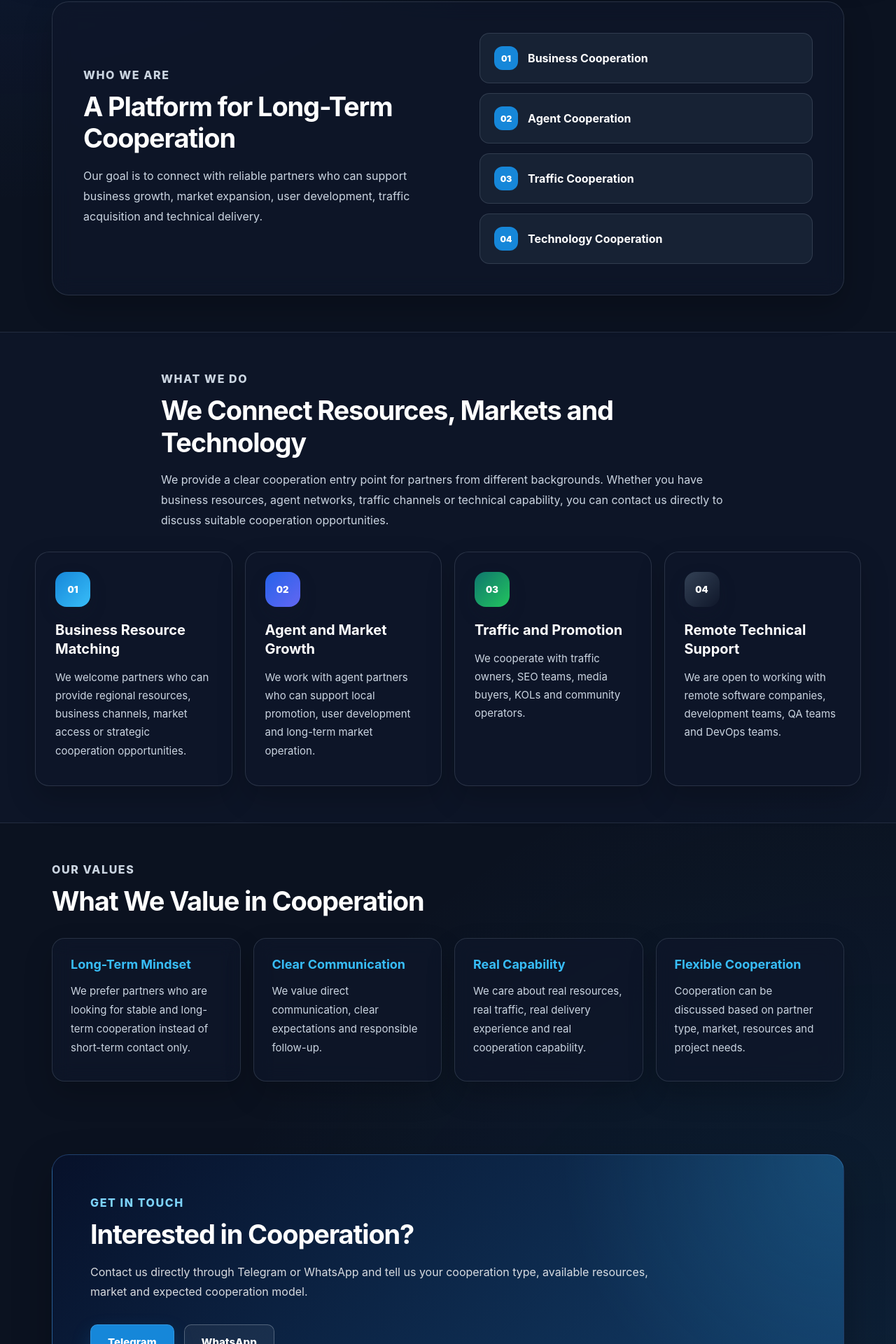
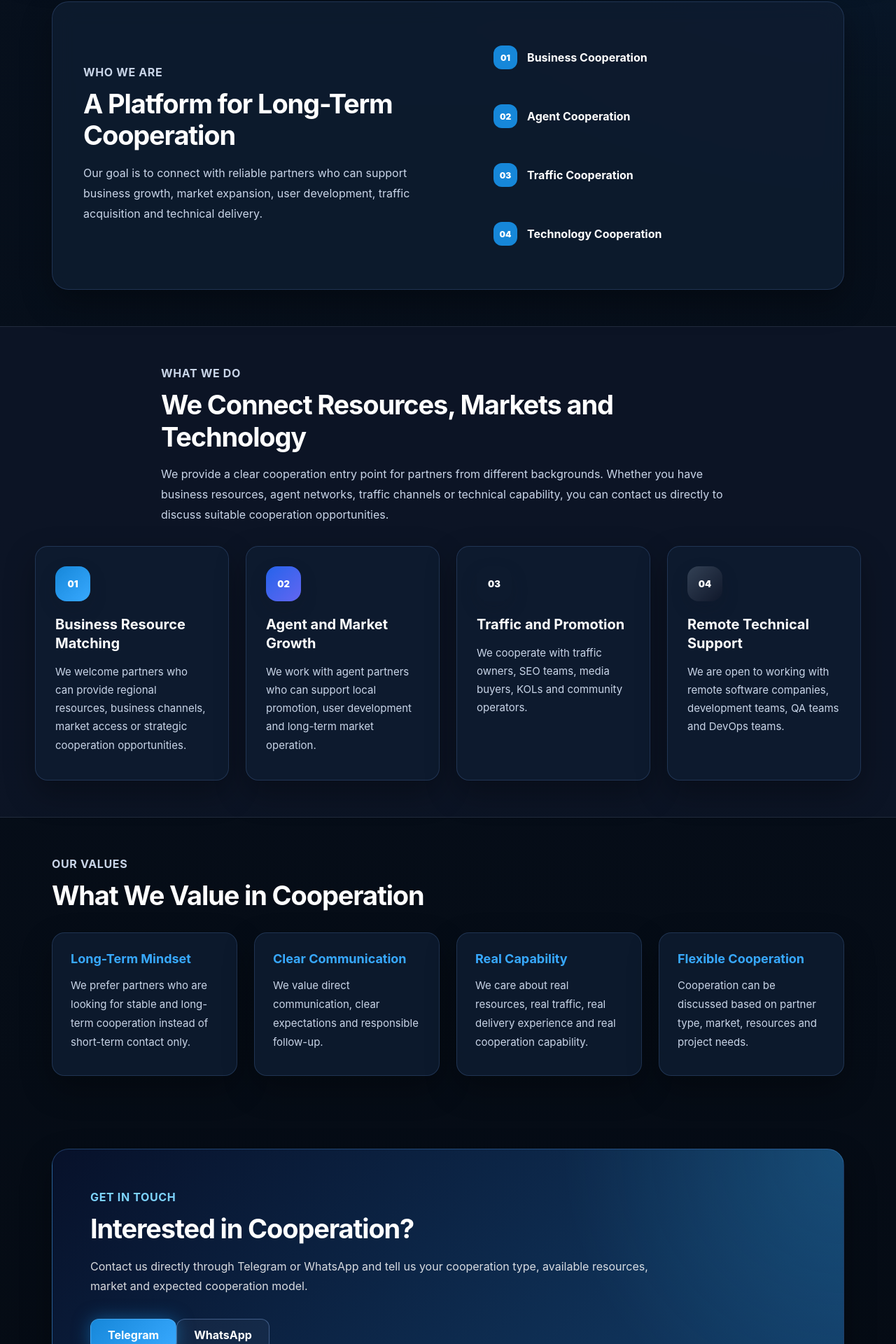
Before and after one commit to hoonic9322/affiliate-website, a Nuxt app: page /about in a window 1280 px wide. Shown: the part 768-2688 px from the top of the page at 70% size. Built offline with nearby package versions, Linux system fonts and the light colour scheme.

Commit message:
Refactor about page shared CSS

```diff
--- a/app/pages/about.vue
+++ b/app/pages/about.vue
@@ -165,7 +165,7 @@ useHead(() => ({
 </script>
 
 <template>
-  <main class="about-page">
+  <main class="about-page page-wrapper">
     <section class="page-hero">
       <div class="page-hero-content">
         <div class="hero-copy">
@@ -183,7 +183,7 @@ useHead(() => ({
         </div>
 
         <div class="hero-visual">
-          <div class="hero-image-card">
+          <div class="hero-image-card glass-card">
             <img
               src="/images/sections/partner-network.png"
               :alt="pageText.heroImageAlt"
@@ -194,7 +194,7 @@ useHead(() => ({
     </section>
 
     <section class="content-section">
-      <div class="split-content">
+      <div class="split-content glass-card">
         <div>
           <p class="section-label">
             {{ pageText.whoLabel }}
@@ -210,22 +210,22 @@ useHead(() => ({
         </div>
 
         <div class="highlight-panel">
-          <div class="highlight-item">
+          <div class="highlight-item basic-card">
             <span>01</span>
             <strong>{{ pageText.business }}</strong>
           </div>
 
-          <div class="highlight-item">
+          <div class="highlight-item basic-card">
             <span>02</span>
             <strong>{{ pageText.agent }}</strong>
           </div>
 
-          <div class="highlight-item">
+          <div class="highlight-item basic-card">
             <span>03</span>
             <strong>{{ pageText.traffic }}</strong>
           </div>
 
-          <div class="highlight-item">
+          <div class="highlight-item basic-card">
             <span>04</span>
             <strong>{{ pageText.technology }}</strong>
           </div>
@@ -248,8 +248,8 @@ useHead(() => ({
         </p>
       </div>
 
-      <div class="card-grid">
-        <div class="info-card">
+      <div class="card-grid card-grid-4">
+        <div class="info-card glass-card hover-card">
           <div class="mini-icon business-mini">01</div>
 
           <h3>{{ pageText.cardOneTitle }}</h3>
@@ -259,7 +259,7 @@ useHead(() => ({
           </p>
         </div>
 
-        <div class="info-card">
+        <div class="info-card glass-card hover-card">
           <div class="mini-icon agent-mini">02</div>
 
           <h3>{{ pageText.cardTwoTitle }}</h3>
@@ -269,7 +269,7 @@ useHead(() => ({
           </p>
         </div>
 
-        <div class="info-card">
+        <div class="info-card glass-card hover-card">
           <div class="mini-icon traffic-mini">03</div>
 
           <h3>{{ pageText.cardThreeTitle }}</h3>
@@ -279,7 +279,7 @@ useHead(() => ({
           </p>
         </div>
 
-        <div class="info-card">
+        <div class="info-card glass-card hover-card">
           <div class="mini-icon tech-mini">04</div>
 
           <h3>{{ pageText.cardFourTitle }}</h3>
@@ -302,8 +302,8 @@ useHead(() => ({
         </h2>
       </div>
 
-      <div class="value-grid">
-        <div class="value-card">
+      <div class="value-grid card-grid-4">
+        <div class="value-card glass-card">
           <strong>{{ pageText.valueOneTitle }}</strong>
 
           <p>
@@ -311,7 +311,7 @@ useHead(() => ({
           </p>
         </div>
 
-        <div class="value-card">
+        <div class="value-card glass-card">
           <strong>{{ pageText.valueTwoTitle }}</strong>
 
           <p>
@@ -319,7 +319,7 @@ useHead(() => ({
           </p>
         </div>
 
-        <div class="value-card">
+        <div class="value-card glass-card">
           <strong>{{ pageText.valueThreeTitle }}</strong>
 
           <p>
@@ -327,7 +327,7 @@ useHead(() => ({
           </p>
         </div>
 
-        <div class="value-card">
+        <div class="value-card glass-card">
           <strong>{{ pageText.valueFourTitle }}</strong>
 
           <p>
@@ -338,7 +338,7 @@ useHead(() => ({
     </section>
 
     <section class="cta-section">
-      <div class="cta-card">
+      <div class="cta-card glass-card">
         <p class="section-label">
           {{ pageText.ctaLabel }}
         </p>
@@ -351,7 +351,7 @@ useHead(() => ({
           {{ pageText.ctaDescription }}
         </p>
 
-        <div class="cta-actions">
+        <div class="cta-actions button-group">
           <a
             href="https://t.me/jerrymax88"
             target="_blank"
@@ -378,15 +378,10 @@ useHead(() => ({
 <style scoped>
 .about-page {
   min-height: 100vh;
-  background:
-    radial-gradient(circle at top left, rgba(37, 99, 235, 0.18), transparent 32%),
-    radial-gradient(circle at bottom right, rgba(22, 135, 217, 0.13), transparent 34%),
-    #0b1220;
-  color: #ffffff;
 }
 
 .page-hero {
-  max-width: 1280px;
+  max-width: var(--container-width);
   margin: 0 auto;
   padding: 72px 24px 36px;
 }
@@ -398,7 +393,7 @@ useHead(() => ({
   gap: 42px;
   align-items: center;
   padding: 68px;
-  border: 1px solid rgba(148, 163, 184, 0.2);
+  border: 1px solid var(--color-card-border);
   border-radius: 32px;
   background:
     linear-gradient(90deg, rgba(7, 17, 42, 0.94), rgba(7, 17, 42, 0.7)),
@@ -425,29 +420,21 @@ useHead(() => ({
   z-index: 2;
 }
 
-.section-label {
-  margin: 0 0 14px;
-  color: #38bdf8;
-  font-size: 14px;
-  font-weight: 800;
-  letter-spacing: 0.1em;
-  text-transform: uppercase;
-}
-
 .hero-label {
   display: inline-flex;
   align-items: center;
   min-height: 34px;
   padding: 0 16px;
   border: 1px solid rgba(96, 165, 250, 0.32);
-  border-radius: 999px;
+  border-radius: var(--radius-pill);
   background: rgba(22, 135, 217, 0.16);
   color: #93c5fd;
+  text-transform: uppercase;
 }
 
 h1 {
   margin: 0 0 20px;
-  color: #ffffff;
+  color: var(--color-text-main);
   font-size: 54px;
   line-height: 1.1;
   letter-spacing: -0.04em;
@@ -460,18 +447,14 @@ h1 {
 .value-card p {
   max-width: 820px;
   margin: 0 0 8px;
-  color: #cbd5e1;
+  color: var(--color-text-secondary);
   font-size: 16px;
   line-height: 1.8;
 }
 
 .hero-image-card {
   padding: 12px;
-  border: 1px solid rgba(148, 163, 184, 0.28);
   border-radius: 28px;
-  background: rgba(15, 23, 42, 0.64);
-  box-shadow: 0 20px 48px rgba(0, 0, 0, 0.32);
-  backdrop-filter: blur(16px);
 }
 
 .hero-image-card img {
@@ -509,7 +492,7 @@ h1 {
 .split-content h2,
 .cta-card h2 {
   margin: 0 0 16px;
-  color: #ffffff;
+  color: var(--color-text-main);
   font-size: 38px;
   line-height: 1.2;
   letter-spacing: -0.03em;
@@ -521,11 +504,7 @@ h1 {
   gap: 40px;
   align-items: center;
   padding: 44px;
-  border: 1px solid rgba(148, 163, 184, 0.2);
   border-radius: 24px;
-  background: rgba(15, 23, 42, 0.72);
-  box-shadow: 0 18px 42px rgba(0, 0, 0, 0.22);
-  backdrop-filter: blur(14px);
 }
 
 .highlight-panel {
@@ -538,9 +517,7 @@ h1 {
   align-items: center;
   gap: 14px;
   padding: 18px 20px;
-  border: 1px solid rgba(148, 163, 184, 0.2);
   border-radius: 14px;
-  background: rgba(30, 41, 59, 0.72);
 }
 
 .highlight-item span {
@@ -551,7 +528,7 @@ h1 {
   height: 34px;
   flex-shrink: 0;
   border-radius: 12px;
-  background: #1687d9;
+  background: var(--color-primary);
   color: #ffffff;
   font-size: 12px;
   font-weight: 900;
@@ -559,24 +536,13 @@ h1 {
 
 .highlight-item strong {
   display: block;
-  color: #ffffff;
+  color: var(--color-text-main);
   font-size: 16px;
-}
-
-.card-grid {
-  display: grid;
-  grid-template-columns: repeat(4, minmax(0, 1fr));
-  gap: 18px;
 }
 
 .info-card {
   min-height: 295px;
   padding: 28px;
-  border: 1px solid rgba(148, 163, 184, 0.2);
-  border-radius: 20px;
-  background: rgba(15, 23, 42, 0.78);
-  box-shadow: 0 18px 42px rgba(0, 0, 0, 0.2);
-  backdrop-filter: blur(14px);
 }
 
 .mini-icon {
@@ -594,7 +560,7 @@ h1 {
 }
 
 .business-mini {
-  background: linear-gradient(135deg, #1687d9, #38bdf8);
+  background: linear-gradient(135deg, var(--color-primary), var(--color-primary-light));
 }
 
 .agent-mini {
@@ -602,7 +568,7 @@ h1 {
 }
 
 .traffic-mini {
-  background: linear-gradient(135deg, #0f766e, #22c55e);
+  background: linear-gradient(135deg, #0f766e, var(--color-success));
 }
 
 .tech-mini {
@@ -611,43 +577,32 @@ h1 {
 
 .info-card h3 {
   margin: 0 0 14px;
-  color: #ffffff;
+  color: var(--color-text-main);
   font-size: 20px;
   line-height: 1.35;
 }
 
 .info-card p {
   margin: 0 0 8px;
-  color: #cbd5e1;
+  color: var(--color-text-secondary);
   font-size: 15px;
   line-height: 1.75;
 }
 
-.value-grid {
-  display: grid;
-  grid-template-columns: repeat(4, minmax(0, 1fr));
-  gap: 18px;
-}
-
 .value-card {
   padding: 26px;
-  border: 1px solid rgba(148, 163, 184, 0.2);
-  border-radius: 18px;
-  background: rgba(15, 23, 42, 0.72);
-  box-shadow: 0 18px 42px rgba(0, 0, 0, 0.2);
-  backdrop-filter: blur(14px);
 }
 
 .value-card strong {
   display: block;
   margin-bottom: 14px;
-  color: #38bdf8;
+  color: var(--color-primary-light);
   font-size: 18px;
 }
 
 .value-card p {
   font-size: 15px;
-  color: #cbd5e1;
+  color: var(--color-text-secondary);
 }
 
 .cta-section {
@@ -658,18 +613,17 @@ h1 {
 
 .cta-card {
   padding: 54px;
-  border: 1px solid rgba(96, 165, 250, 0.26);
+  border-color: rgba(96, 165, 250, 0.26);
   border-radius: 24px;
   background:
     radial-gradient(circle at top right, rgba(56, 189, 248, 0.18), transparent 34%),
     linear-gradient(135deg, #07112a, #123d68);
-  color: #ffffff;
-  box-shadow: 0 22px 56px rgba(0, 0, 0, 0.26);
+  color: var(--color-text-main);
 }
 
 .cta-card h2,
 .cta-card p {
-  color: #ffffff;
+  color: var(--color-text-main);
 }
 
 .cta-card p {
@@ -681,56 +635,13 @@ h1 {
 }
 
 .cta-actions {
-  display: flex;
-  gap: 14px;
   margin-top: 32px;
-  flex-wrap: wrap;
-}
-
-.primary-button,
-.secondary-button {
-  display: inline-flex;
-  align-items: center;
-  justify-content: center;
-  min-height: 52px;
-  padding: 0 24px;
-  border-radius: 10px;
-  font-size: 15px;
-  font-weight: 800;
-  line-height: 1.25;
-  text-decoration: none;
-}
-
-.primary-button {
-  background: #1687d9;
-  color: #ffffff;
-  box-shadow: 0 12px 28px rgba(22, 135, 217, 0.24);
-}
-
-.primary-button:hover {
-  background: #0f75c2;
-}
-
-.secondary-button {
-  border: 1px solid rgba(203, 213, 225, 0.32);
-  background: rgba(255, 255, 255, 0.06);
-  color: #ffffff;
-}
-
-.secondary-button:hover {
-  border-color: #38bdf8;
-  background: rgba(22, 135, 217, 0.18);
 }
 
 @media (max-width: 1080px) {
   .page-hero-content {
     grid-template-columns: 1fr;
     padding: 52px;
-  }
-
-  .card-grid,
-  .value-grid {
-    grid-template-columns: repeat(2, minmax(0, 1fr));
   }
 
   .split-content {
@@ -763,11 +674,6 @@ h1 {
     padding: 38px 16px;
   }
 
-  .card-grid,
-  .value-grid {
-    grid-template-columns: 1fr;
-  }
-
   .info-card {
     min-height: auto;
   }
@@ -777,10 +683,5 @@ h1 {
     padding: 30px 22px;
     border-radius: 18px;
   }
-
-  .primary-button,
-  .secondary-button {
-    width: 100%;
-  }
 }
 </style>
```
